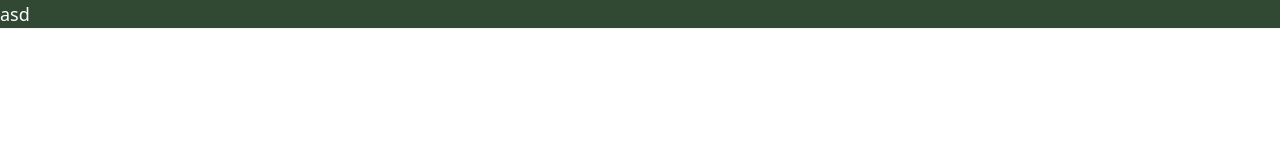
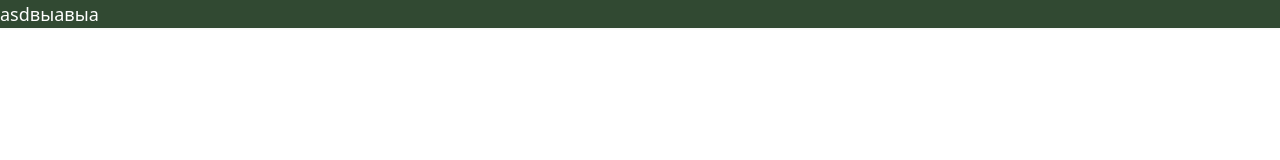
Before and after one commit to Kombova/tea, a Next.js app: page /delivery in a window 1280 px wide. Shown: the top 160 px of the page. Built offline with nearby package versions, Linux system fonts and the light colour scheme.

Commit message:
modified:   src/components/delivery/DeliveryRender.tsx

```diff
--- a/src/components/delivery/DeliveryRender.tsx
+++ b/src/components/delivery/DeliveryRender.tsx
@@ -2,7 +2,7 @@ const Delivery = () =>{
     return(
     <div className=' bg-hunter-green shadow-sm'>
         <div className=' max-w-7xl mx-auto text-white'>
-            <p>asd</p>
+            <p>asdвыавыа</p>
         </div>
     </div>
     )
```
